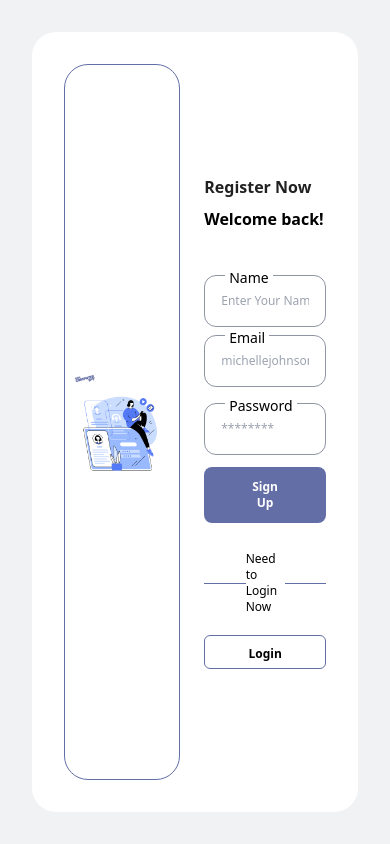
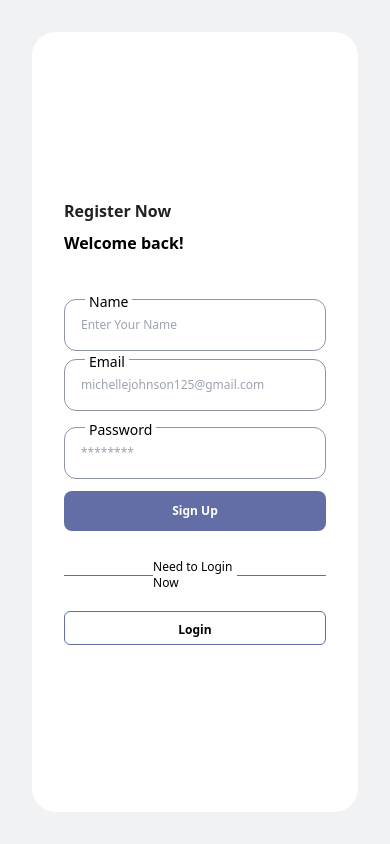
Before and after one commit to Impactmindz-Tech/ourcomputerguy, a React (Vite) app: page /auth/signup in a window 390 px wide. Built offline with nearby package versions, Linux system fonts and the light colour scheme.

Commit message:
some changes

```diff
--- a/src/App.jsx
+++ b/src/App.jsx
@@ -1,3 +1,4 @@
+import { Toaster } from 'react-hot-toast'
 import './App.css'
 import Routing from './routing/Routing'
 
@@ -6,6 +7,7 @@ const App = () => {
   return (
     <>
       <Routing />
+      <Toaster />
     </>
   )
 }
--- a/src/layout/AuthLayout.jsx
+++ b/src/layout/AuthLayout.jsx
@@ -5,7 +5,7 @@ const AuthLayout = ({ children }) => {
     return (
         <section className='w-full h-screen bg-primary-300 p-8'>
             <div className='w-full h-full bg-white rounded-3xl p-8 flex gap-x-6'>
-                <div className="flex-1 items-center justify-center border border-blue-900 rounded-3xl sm:flex">
+                <div className="flex-1 items-center justify-center border border-blue-900 rounded-3xl sm:hidden">
                     <img className='2xl:w-50' src={Images.Auth_Img} alt="logo-img" />
                 </div>
                 <div className="flex-1 self-center">
--- a/src/pages/auth/Login.jsx
+++ b/src/pages/auth/Login.jsx
@@ -6,7 +6,7 @@ import { profileValidation } from '../../utils/validation/Validation'
 import { useLoginApiMutation } from '../../store/service/AuthService';
 import { setLocalStorage } from '../../utils/LocalStorageUtills';
 import ClipLoader from "react-spinners/ClipLoader";
-import toast, { Toaster } from 'react-hot-toast';
+import toast from 'react-hot-toast';
 
 const Login = () => {
     const [formData] = useLoginApiMutation()
@@ -18,7 +18,7 @@ const Login = () => {
         try {
             const responce = await formData(data)
             if (responce?.data?.status) {
-                toast.success('responce?.data?.message')
+                toast.success(responce?.data?.message)
                 setLocalStorage('user', responce?.data?.user_data)
                 navigate('/user/dashboard')
             } else {
@@ -56,7 +56,6 @@ const Login = () => {
                     </div>
                 </button>
             </form>
-            <Toaster />
             {/* <div className='mt-5'>
                 <div className='flex items-center'>
                     <span className='w-[28%] h-[1px] bg-blue-900'></span>
--- a/src/pages/dashboard/Home.jsx
+++ b/src/pages/dashboard/Home.jsx
@@ -6,7 +6,6 @@ import { useDispatch, useSelector } from 'react-redux';
 import { setCart, setProducts } from '../../store/slice/CartSlice';
 import { useOrderMutation, useProductsQuery } from '../../store/service/HomeService';
 import { getLocalStorage } from '../../utils/LocalStorageUtills';
-import { Toaster } from 'react-hot-toast';
 import ClipLoader from "react-spinners/ClipLoader";
 import { useNavigate } from 'react-router-dom';
 import { Skeleton } from '@mui/material';
@@ -118,7 +117,6 @@ const Home = () => {
             </tbody>
           </table> : null}
       </div>
-      <Toaster />
     </div>
   )
 }
--- a/src/pages/dashboard/Products.jsx
+++ b/src/pages/dashboard/Products.jsx
@@ -6,7 +6,6 @@ import { useDispatch, useSelector } from 'react-redux';
 import { setCart, setProducts } from '../../store/slice/CartSlice';
 import { useOrderMutation, useProductsQuery } from '../../store/service/HomeService';
 import { getLocalStorage } from '../../utils/LocalStorageUtills';
-import { Toaster } from 'react-hot-toast';
 import ClipLoader from "react-spinners/ClipLoader";
 import { useNavigate } from 'react-router-dom';
 import { Skeleton } from '@mui/material';
@@ -117,7 +116,6 @@ const Home = () => {
             </tbody>
           </table> : null}
       </div>
-      <Toaster />
     </div>
   )
 }
```
